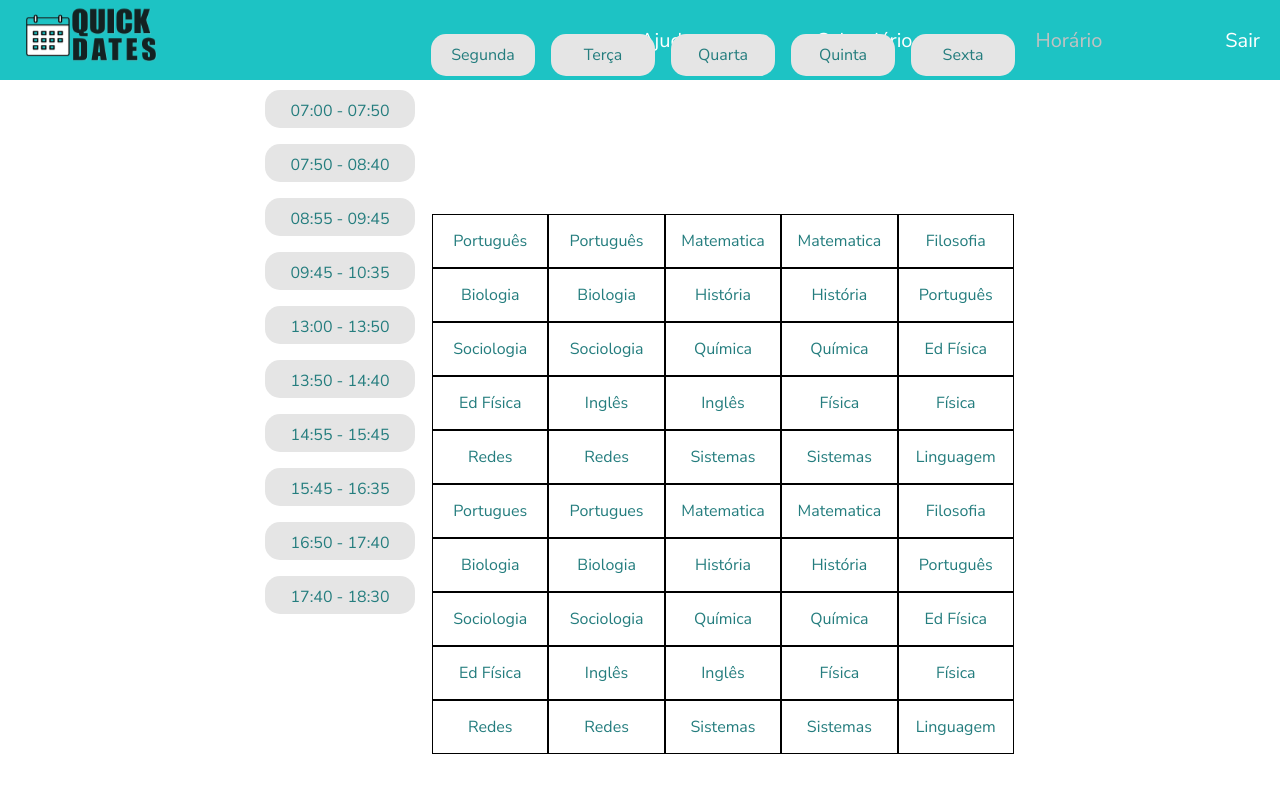
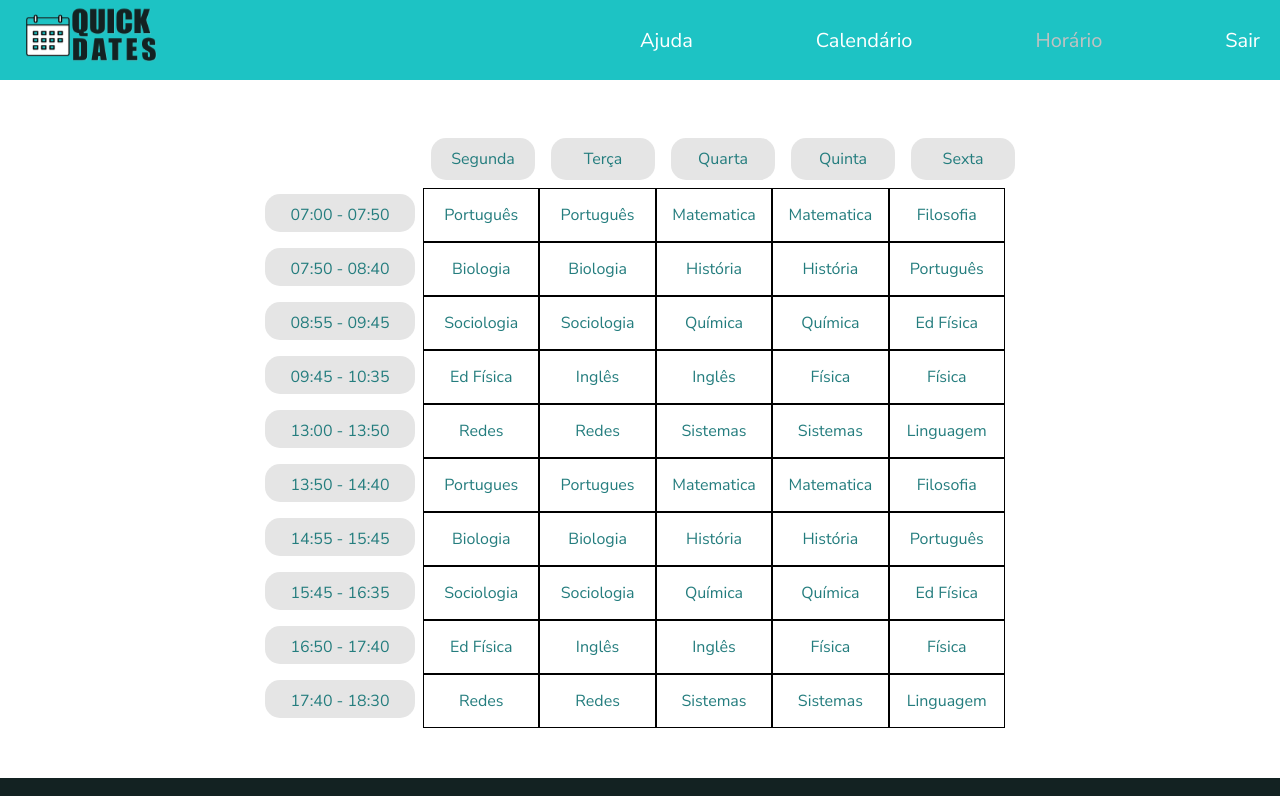
Before and after one commit to Quick-Dates/Quick-Dates-Web, a React (Create React App) app: page /time in a window 1280 px wide. Shown: the top 796 px of the page. Built offline with nearby package versions, Linux system fonts and the light colour scheme.

Commit message:
correcao eslint e page help

```diff
--- a/src/components/ClassSchedule/index.tsx
+++ b/src/components/ClassSchedule/index.tsx
@@ -1,4 +1,4 @@
-import React, { FC } from 'react';
+import React from 'react';
 import './styles.css';
 
 export default function ClassSchedule() {
@@ -24,7 +24,7 @@ export default function ClassSchedule() {
           <span className="dia">Quinta</span>
           <span className="dia">Sexta</span>
         </div>
-        <div className="content">
+        <div className="conteudo">
           <div className="line">
             <span className="materia">Português</span>
             <span className="materia">Português</span>
--- a/src/components/ClassSchedule/styles.css
+++ b/src/components/ClassSchedule/styles.css
@@ -1,7 +1,25 @@
 .container {
   display: flex;
   flex-direction: row;
-  margin: 5rem 0rem 10rem 0rem;
+  margin: 5rem 0rem;
+}
+
+.horarios {
+  margin-top: 5.6rem;
+  flex-direction: column;
+  display: flex;
+}
+
+.horario {
+  font-size: 12pt;
+  background-color: var(--background-card-time);
+  color: var(--color-text-card);
+  padding: 1rem;
+  width: 15rem;
+  height: 3.8rem;
+  text-align: center;
+  border-radius: 1.5rem;
+  margin: 0.8rem;
 }
 
 .table {
@@ -25,8 +43,9 @@
   margin: 0.8rem;
 }
 
-.content {
+.conteudo {
   width: 100%;
+  display: flex;
   flex-direction: column;
 }
 
@@ -43,21 +62,3 @@
   width: 20%;
   text-align: center;
 }
-
-.horarios {
-  margin-top: 5.6rem;
-  flex-direction: column;
-  display: flex;
-}
-
-.horario {
-  font-size: 12pt;
-  background-color: var(--background-card-time);
-  color: var(--color-text-card);
-  padding: 1rem;
-  width: 15rem;
-  height: 3.8rem;
-  text-align: center;
-  border-radius: 1.5rem;
-  margin: 0.8rem;
-}
--- a/src/components/Template/index.tsx
+++ b/src/components/Template/index.tsx
@@ -1,4 +1,4 @@
-import React, { FC, ReactNode } from 'react';
+import React, { ReactNode } from 'react';
 import Header from '../Header';
 import Footer from '../Footer';
 import './styles.css';
--- a/src/pages/Help/index.tsx
+++ b/src/pages/Help/index.tsx
@@ -1,5 +1,5 @@
 /* eslint-disable no-unneeded-ternary */
-import React, { FC } from 'react';
+import React from 'react';
 import { useParams } from 'react-router-dom';
 import TelegramIcon from '../../assets/telegram-icon.svg';
 import GmailIcon from '../../assets/gmail-icon.svg';
--- a/src/pages/Time/index.tsx
+++ b/src/pages/Time/index.tsx
@@ -2,17 +2,11 @@ import React from 'react';
 import ClassSchedule from '../../components/ClassSchedule';
 import Template from '../../components/Template';
 import './styles.css';
-import Helmet from 'react-helmet';
 
 export default function Time() {
   return (
-    <div>
-      <Helmet>
-        <title>Quick Dates | Time</title>
-      </Helmet>
-      <Template isStudent title="Horário">
-        <ClassSchedule />
-      </Template>
-    </div>
+    <Template isStudent title="Horário">
+      <ClassSchedule />
+    </Template>
   );
 }
--- a/src/routes/index.tsx
+++ b/src/routes/index.tsx
@@ -1,4 +1,4 @@
-import React, { FC } from 'react';
+import React from 'react';
 import { Route, Switch } from 'react-router-dom';
 import ActivitiesList from '../pages/ActivitiesList';
 import Help from '../pages/Help';
```
